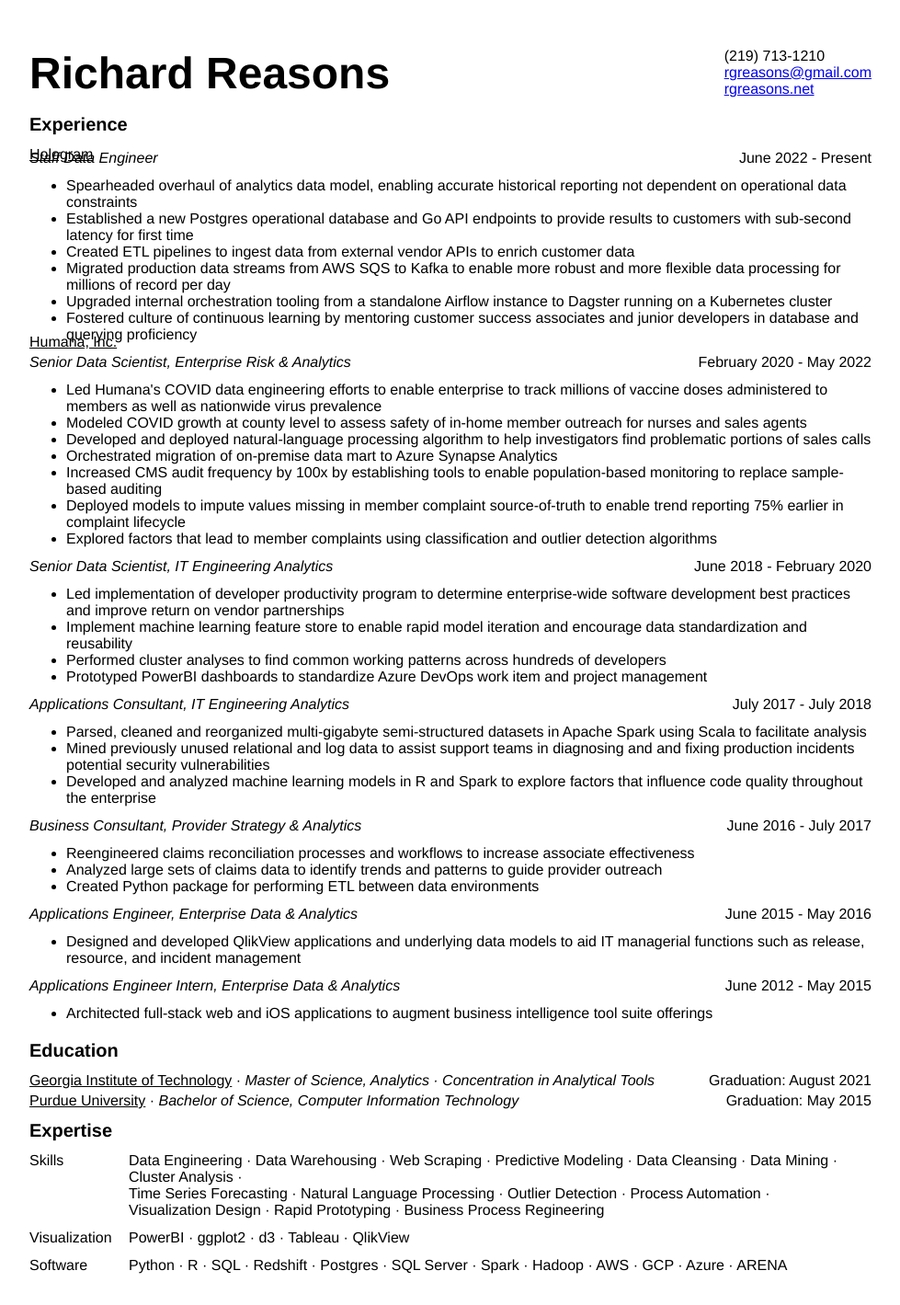
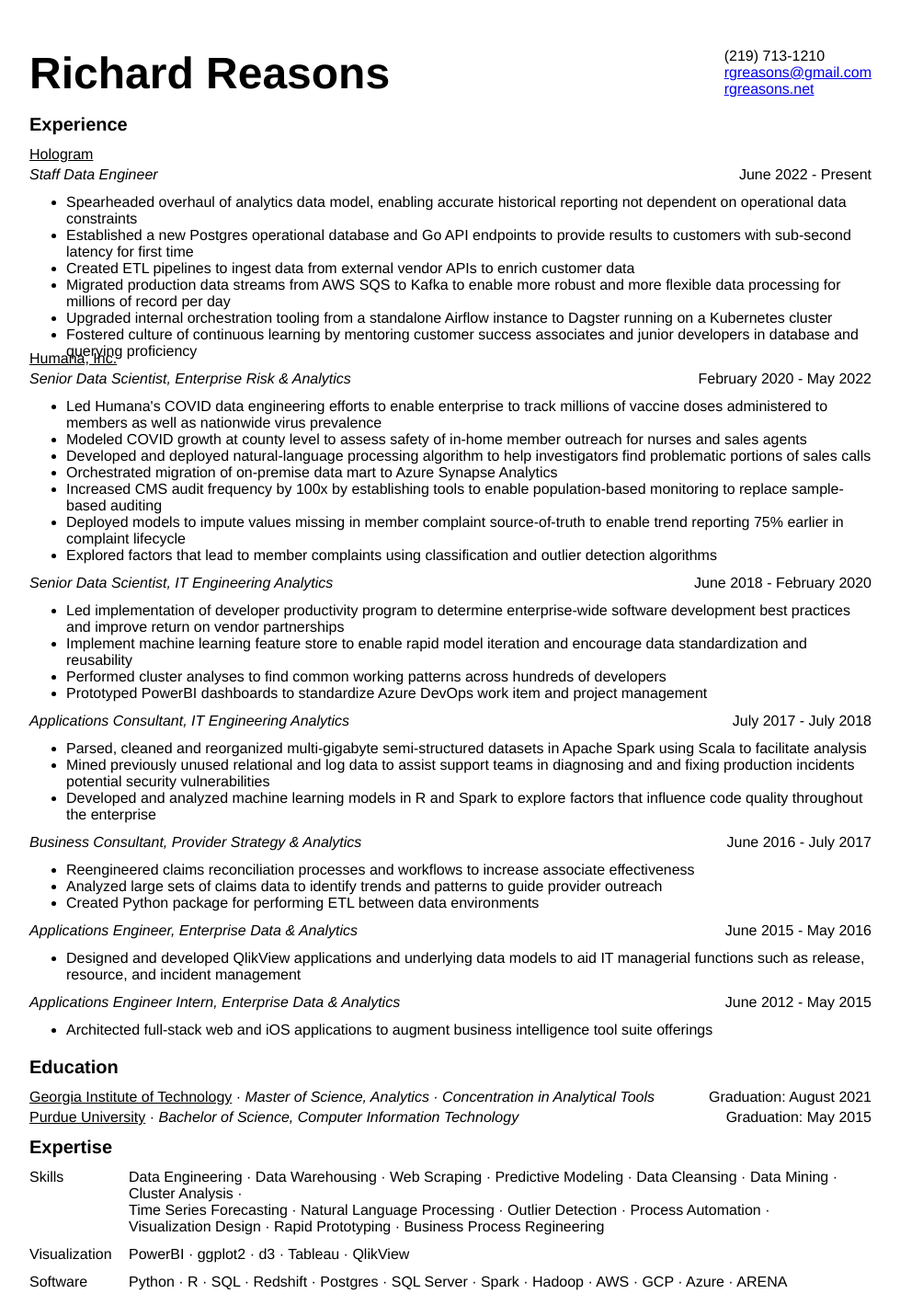
Before and after one commit to rgreasons/rgreasons.github.io, a Jekyll site: the page Resume.html, which Jekyll copies as it is, in a window 1280 px wide. Shown: the whole page at 92% size, without its empty margins (150-1129 px from the left). Built offline with Jekyll 4.4.1, drawn with Linux system fonts in a browser that asks for light colours.

Commit message:
Resume 2.3.5

```diff
--- a/css/resume.css
+++ b/css/resume.css
@@ -48,7 +48,7 @@
 
   .hologram{
     grid-column: main-column / right-gutter;
-    grid-row: hologram / ercheader;
+    grid-row: hologram / holoheader ;
   }
 
   .holoheader {
```
